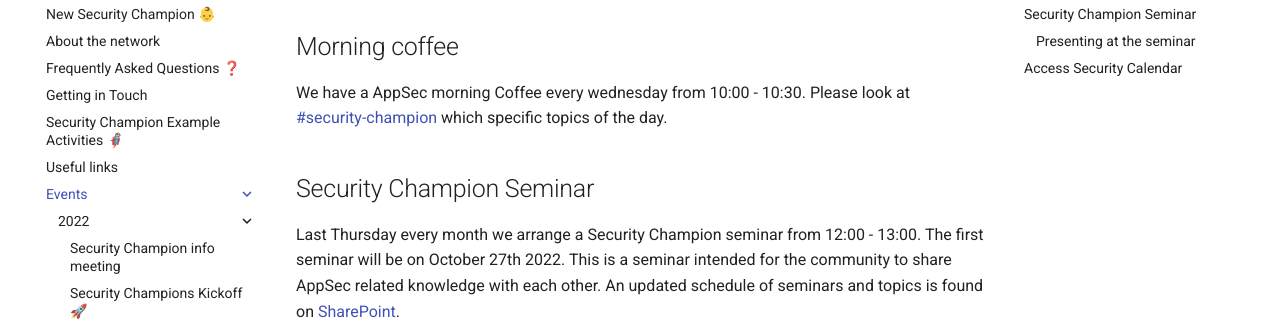
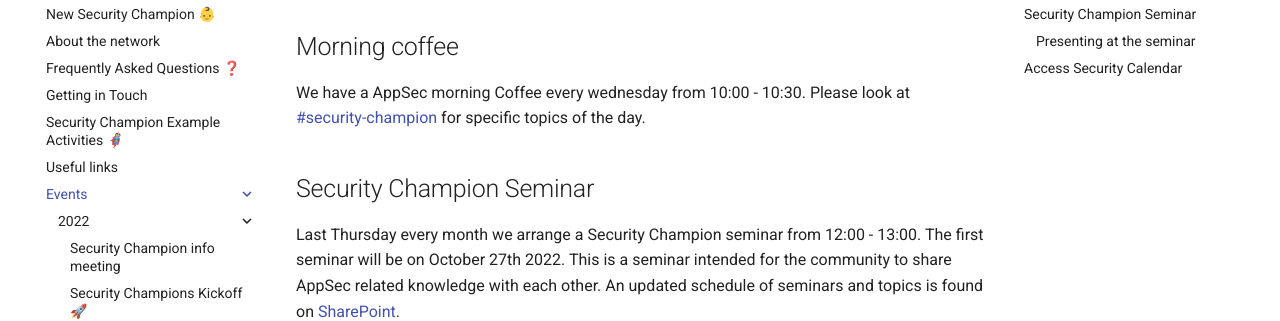
Before and after one commit to equinor/appsec, an MkDocs documentation site: the page built from docs/security-champion/events/index.md, in a window 1280 px wide and 900 px high. Shown: the part 199-520 px from the top of the window. Built offline with MkDocs 1.6.1 and Material for MkDocs 9.7.7, drawn with Linux system fonts in a browser that asks for light colours; some web fonts are replaced; comment, search, counter and statistics services are not loaded.

Commit message:
Fix typos (#68)

```diff
--- a/docs/security-champion/events/index.md
+++ b/docs/security-champion/events/index.md
@@ -1,7 +1,7 @@
 # Events 📣
 
 ## Morning coffee
-We have a AppSec morning Coffee every wednesday from 10:00 - 10:30. Please look at [#security-champion](https://equinor.slack.com/archives/C036HGPBJ04) which specific topics of the day.
+We have a AppSec morning Coffee every wednesday from 10:00 - 10:30. Please look at [#security-champion](https://equinor.slack.com/archives/C036HGPBJ04) for specific topics of the day.
 
 ## Security Champion Seminar
 Last Thursday every month we arrange a Security Champion seminar from 12:00 - 13:00. The first seminar will be on October 27th 2022. This is a seminar intended for the community to share AppSec related knowledge with each other. An updated schedule of seminars and topics is found on [SharePoint](https://statoilsrm.sharepoint.com/sites/securitychampion9/Lists/Security%20Champion%20Seminar/Event%20itinerary%20-%20list%20view.aspx).
```
Also changed, not shown: docs/index.md (+1 -1 lines).
